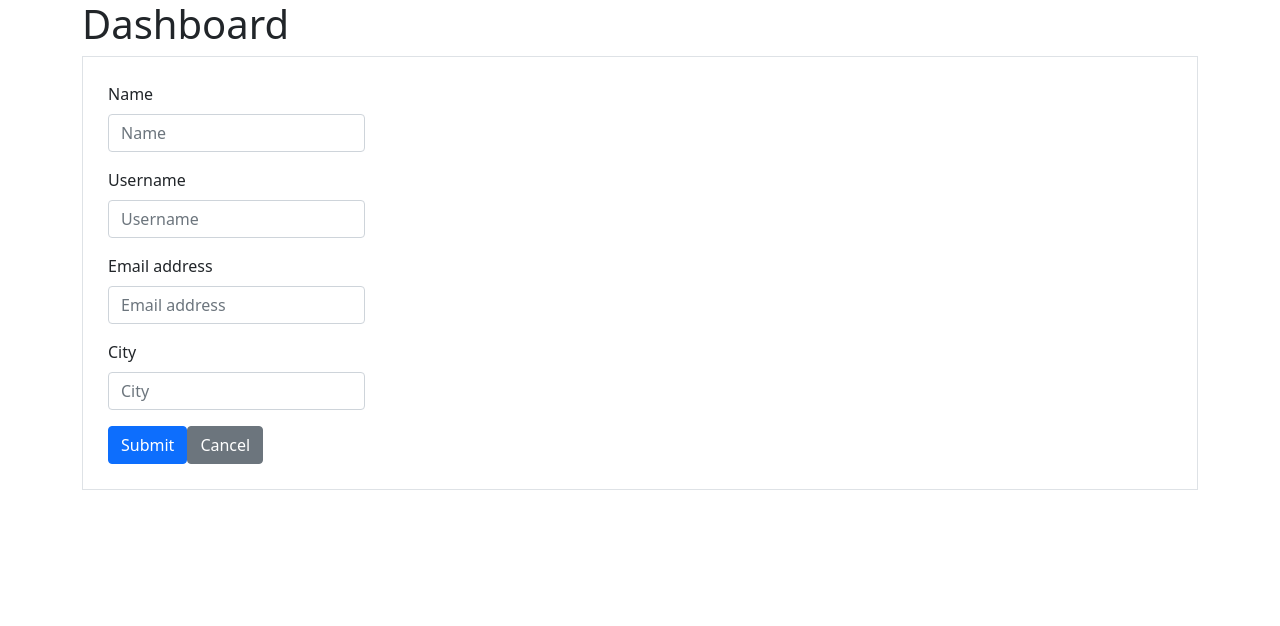
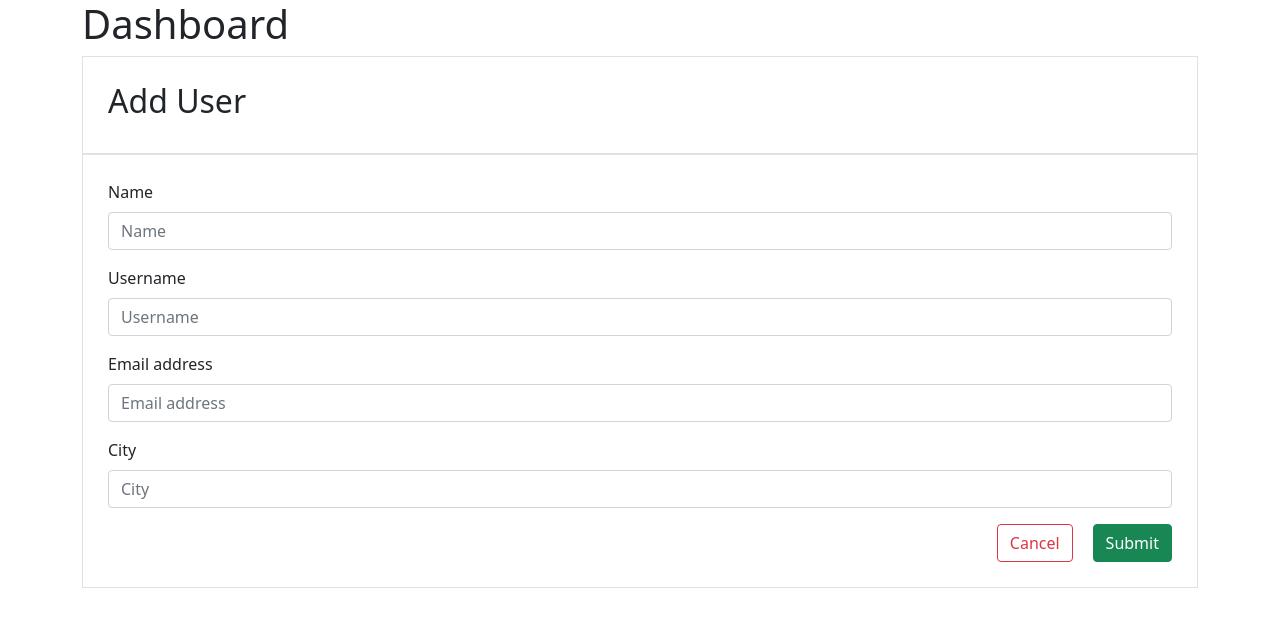
Before and after one commit to mpsalome/users-list, a React (Create React App) app: page /add in a window 1280 px wide. Shown: the top 626 px of the page. Built offline with nearby package versions, Linux system fonts and the light colour scheme; no server answers.

Commit message:
Minors styling updates

```diff
--- a/src/Components/UserForm.js
+++ b/src/Components/UserForm.js
@@ -166,14 +166,16 @@ export const UserForm = ({ user, action }) => {
           />
           <span className="errorLabel">{errors['city']}</span>
         </Form.Group>
-        <Button variant="primary" type="submit">
-          Submit
-        </Button>
+        <div className='buttonWrapper'>
         <LinkContainer to="/">
-          <Button variant="secondary" size="md">
+          <Button variant="outline-danger" size="md">
             Cancel
           </Button>
         </LinkContainer>
+        <Button variant="success" type="submit">
+          Submit
+        </Button>
+        </div>
       </Form>
     </div>
   );
--- a/src/Components/UserTable.js
+++ b/src/Components/UserTable.js
@@ -5,7 +5,7 @@ import { UserAction } from './UserAction';
 export const UserTable = ({ users }) => {
   return (
     <>
-     <div className="wrapper">
+     <div className="wrapper tableTitle">
         <h2>User list</h2>
         <UserAction action={ {type: 'add', text: 'Add new', variant: 'primary'} } />
       </div>
--- a/src/Views/EditUser.js
+++ b/src/Views/EditUser.js
@@ -11,7 +11,10 @@ export const EditUser = () => {
 
   return (
     <>
-      <UserForm user={user} action={"edit"} />
+      <div className="wrapper">
+        <h2>Edit User</h2>
+      </div>
+      <UserForm user={user} action={'edit'} />
     </>
   );
 };
--- a/src/Views/NewUser.js
+++ b/src/Views/NewUser.js
@@ -2,6 +2,11 @@ import { UserForm } from '../Components/UserForm';
 
 export const NewUser = () => {
   return (
-    <UserForm action={"add"} />
+    <>
+      <div className="wrapper">
+        <h2>Add User</h2>
+      </div>
+      <UserForm action={'add'} />
+    </>
   );
 };
--- a/src/index.css
+++ b/src/index.css
@@ -13,15 +13,26 @@ code {
 }
 
 .wrapper {
-  display: flex;
-  justify-content: space-between;
   border: 1px solid #dee2e6;
   padding: 25px;
 }
+
 .wrapper h2 {
   display: inline-block;
 }
 
+.buttonWrapper {
+  display: flex;
+    justify-content: flex-end;
+}
+
+.buttonWrapper button:nth-child(2) {
+  margin-left: 20px;
+}
+.tableTitle {
+  display: flex;
+  justify-content: space-between;
+}
 .errorLabel {
   color: #bd0000;
   font-size: .8em;
```
